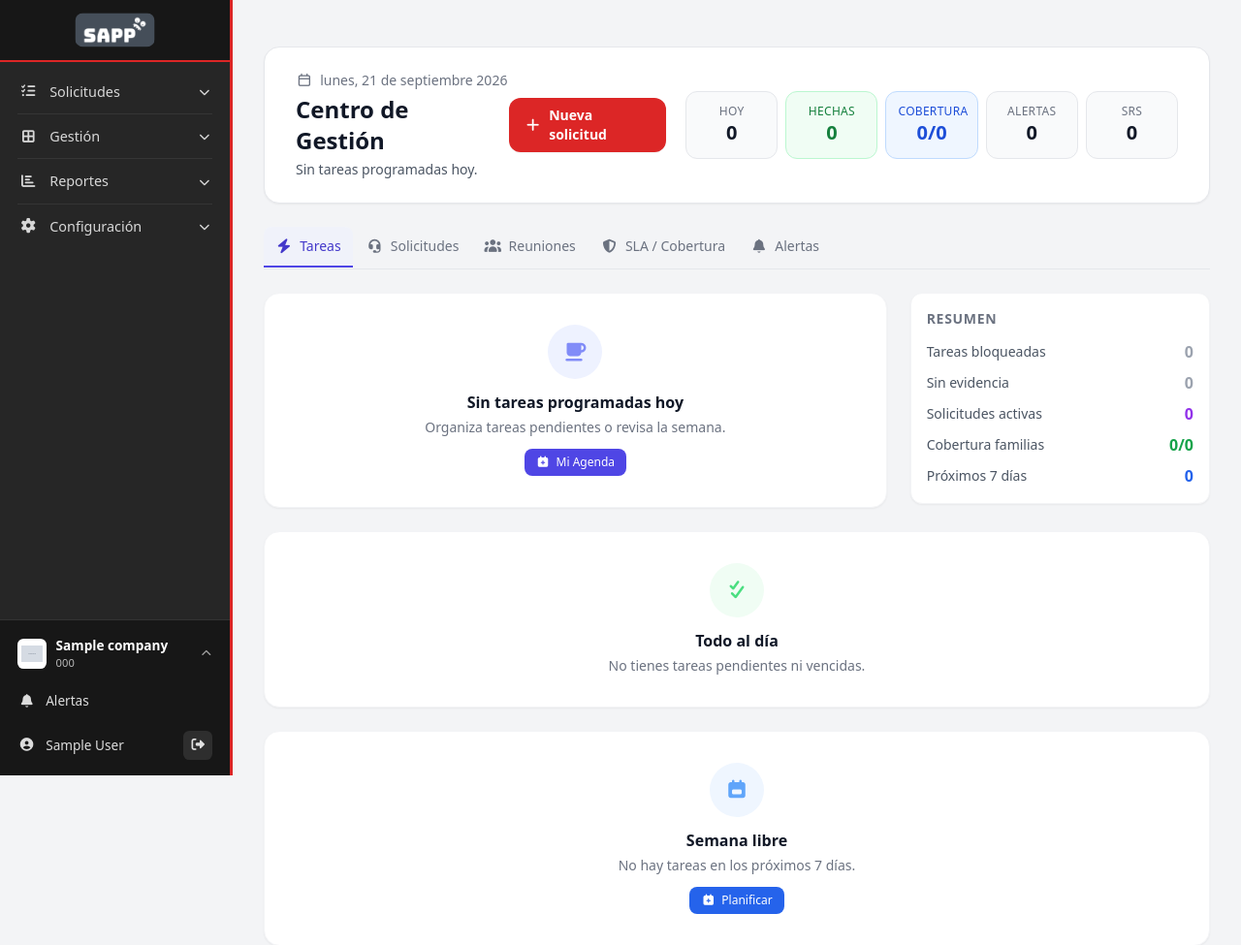
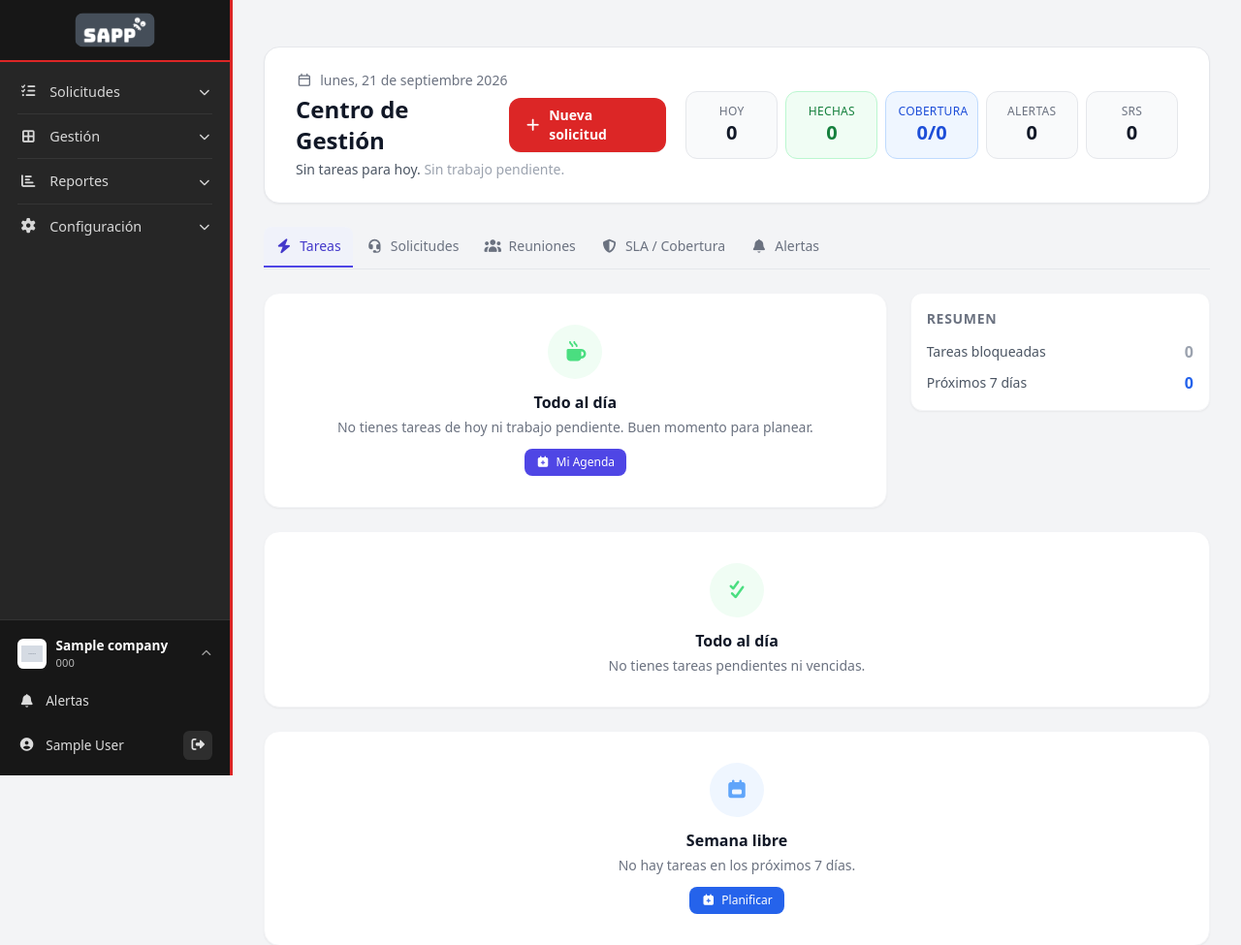
Before and after one commit to WilliamSotaquira/Sapp, a Laravel app: page /inicio in a window 1280 px wide. Shown: the top 975 px of the page at 97% size. Run offline with Laravel 12, Linux system fonts and the light colour scheme; a user stored in the database is signed in; tables that the repository leaves empty hold one stand-in row (values such as "Sample post"); grey boxes marked "Sample" are stand-in pictures; parts of the project's set-up code (start-up, migrations or seed data) failed here and were passed over; some libraries are stand-ins or nearby versions.

Commit message:
fix(inicio): empty state honesto, subtitulo coherente y resumen sin duplicados
La vista Inicio daba falsa calma: mostraba 'Sin tareas hoy' con icono de cafe
mientras habia solicitudes y evidencias pendientes. Ademas repetia metricas.

- Empty state de Tareas: si no hay tareas de hoy pero si hay solicitudes activas,
  evidencias por subir o tareas pendientes/vencidas, lo reconoce y ofrece CTAs
  directos (Ver mis solicitudes / Subir evidencia / Tareas pendientes). Solo
  muestra 'Todo al dia' cuando de verdad no hay nada pendiente.
- Subtitulo de la cabecera: cuando no hay tareas de hoy, refleja el trabajo real
  (solicitudes, evidencias, vencidas en rojo) en vez de 'Sin tareas programadas hoy'.
- Resumen del sidebar: se quitan metricas ya visibles en la cabecera-KPI o en el
  bloque Evidencia (SRs, Cobertura, Sin evidencia); quedan bloqueadas y proximos 7 dias.

Verificado: view:cache OK; suite 1197 passed / 53 failed (baseline intacto).

```diff
--- a/resources/views/my-space/index.blade.php
+++ b/resources/views/my-space/index.blade.php
@@ -38,10 +38,24 @@
                             @if($stats['overdue_tasks'] > 0)
                                 <span class="text-red-600 font-medium">{{ $stats['overdue_tasks'] }} vencida{{ $stats['overdue_tasks'] > 1 ? 's' : '' }}.</span>
                             @endif
-                        @elseif($stats['pending_tasks'] > 0)
-                            {{ $stats['pending_tasks'] }} tareas pendientes por organizar.
                         @else
-                            Sin tareas programadas hoy.
+                            {{-- Sin tareas de hoy: el subtítulo refleja el trabajo pendiente real
+                                 (solicitudes, evidencias, vencidas), coherente con el empty state. --}}
+                            @php
+                                $head = [];
+                                if (($stats['my_srs'] ?? 0) > 0) $head[] = $stats['my_srs'] . ' ' . ($stats['my_srs'] === 1 ? 'solicitud activa' : 'solicitudes activas');
+                                if (($stats['needs_evidence'] ?? 0) > 0) $head[] = $stats['needs_evidence'] . ' ' . ($stats['needs_evidence'] === 1 ? 'evidencia por subir' : 'evidencias por subir');
+                                if (($stats['pending_tasks'] ?? 0) > 0) $head[] = $stats['pending_tasks'] . ' por organizar';
+                            @endphp
+                            Sin tareas para hoy.
+                            @if($stats['overdue_tasks'] > 0)
+                                <span class="text-red-600 font-medium">{{ $stats['overdue_tasks'] }} {{ $stats['overdue_tasks'] === 1 ? 'tarea vencida' : 'tareas vencidas' }}.</span>
+                            @endif
+                            @if(count($head) > 0)
+                                <span class="text-gray-700 font-medium">{{ implode(' · ', $head) }}.</span>
+                            @elseif(($stats['overdue_tasks'] ?? 0) === 0)
+                                <span class="text-gray-400">Sin trabajo pendiente.</span>
+                            @endif
                         @endif
                     </p>
                 </div>
@@ -146,24 +160,67 @@
 
                 {{-- Lista de tareas de hoy --}}
                 @if($todayTasks->isEmpty())
-                    <div class="bg-white rounded-2xl border border-gray-100 shadow-sm p-8 text-center">
-                        <div class="w-14 h-14 mx-auto mb-3 rounded-full bg-indigo-50 flex items-center justify-center">
-                            <i class="fas fa-coffee text-xl text-indigo-400"></i>
+                    @php
+                        // Empty state HONESTO: "sin tareas hoy" no significa "sin trabajo".
+                        // Se reconoce lo que realmente está pendiente (solicitudes activas,
+                        // evidencias por subir, tareas pendientes/vencidas) y se dirige a ello.
+                        $hasPending = ($stats['my_srs'] ?? 0) > 0
+                            || ($stats['needs_evidence'] ?? 0) > 0
+                            || ($stats['pending_tasks'] ?? 0) > 0
+                            || ($stats['overdue_tasks'] ?? 0) > 0;
+                    @endphp
+                    <div class="bg-white rounded-2xl border {{ $hasPending ? 'border-amber-200' : 'border-gray-100' }} shadow-sm p-8 text-center">
+                        <div class="w-14 h-14 mx-auto mb-3 rounded-full {{ $hasPending ? 'bg-amber-50' : 'bg-green-50' }} flex items-center justify-center">
+                            <i class="fas {{ $hasPending ? 'fa-clipboard-check text-amber-500' : 'fa-mug-hot text-green-400' }} text-xl"></i>
                         </div>
-                        <h3 class="text-base font-semibold text-gray-900 mb-1">Sin tareas programadas hoy</h3>
-                        <p class="text-sm text-gray-500 mb-3">Organiza tareas pendientes o revisa la semana.</p>
-                        <div class="flex flex-wrap justify-center gap-2">
+
+                        @if($hasPending)
+                            <h3 class="text-base font-semibold text-gray-900 mb-1">Sin tareas programadas para hoy</h3>
+                            <p class="text-sm text-gray-600 mb-4">
+                                Pero aún tienes trabajo pendiente:
+                                @php
+                                    $bits = [];
+                                    if (($stats['my_srs'] ?? 0) > 0) $bits[] = $stats['my_srs'] . ' ' . ($stats['my_srs'] === 1 ? 'solicitud activa' : 'solicitudes activas');
+                                    if (($stats['needs_evidence'] ?? 0) > 0) $bits[] = $stats['needs_evidence'] . ' ' . ($stats['needs_evidence'] === 1 ? 'evidencia por subir' : 'evidencias por subir');
+                                    if (($stats['overdue_tasks'] ?? 0) > 0) $bits[] = $stats['overdue_tasks'] . ' ' . ($stats['overdue_tasks'] === 1 ? 'tarea vencida' : 'tareas vencidas');
+                                    if (($stats['pending_tasks'] ?? 0) > 0) $bits[] = $stats['pending_tasks'] . ' por organizar';
+                                @endphp
+                                <span class="font-medium text-gray-800">{{ implode(' · ', $bits) }}.</span>
+                            </p>
+                            <div class="flex flex-wrap justify-center gap-2">
+                                @if(($stats['my_srs'] ?? 0) > 0)
+                                    <button type="button" @click="activeTab = 'requests'"
+                                            class="inline-flex items-center gap-1.5 px-3 py-1.5 bg-purple-600 text-white text-xs font-semibold rounded-lg hover:bg-purple-700 transition">
+                                        <i class="fas fa-headset"></i> Ver mis solicitudes ({{ $stats['my_srs'] }})
+                                    </button>
+                                @endif
+                                @if(($stats['needs_evidence'] ?? 0) > 0)
+                                    <button type="button" @click="activeTab = 'today'"
+                                            class="inline-flex items-center gap-1.5 px-3 py-1.5 bg-amber-500 text-white text-xs font-semibold rounded-lg hover:bg-amber-600 transition">
+                                        <i class="fas fa-camera"></i> Subir evidencia ({{ $stats['needs_evidence'] }})
+                                    </button>
+                                @endif
+                                @if(($stats['pending_tasks'] ?? 0) > 0 || ($stats['overdue_tasks'] ?? 0) > 0)
+                                    <a href="#pendientes-tareas" class="inline-flex items-center gap-1.5 px-3 py-1.5 bg-white text-gray-700 text-xs font-medium rounded-lg border border-gray-200 hover:bg-gray-50 transition">
+                                        <i class="fas fa-inbox"></i> Tareas pendientes
+                                    </a>
+                                @endif
+                                @if($currentWorkspace)
+                                    <a href="{{ route('technician-schedule.my-agenda') }}" class="inline-flex items-center gap-1.5 px-3 py-1.5 bg-white text-indigo-700 text-xs font-medium rounded-lg border border-indigo-200 hover:bg-indigo-50 transition">
+                                        <i class="fas fa-calendar-plus"></i> Mi Agenda
+                                    </a>
+                                @endif
+                            </div>
+                        @else
+                            {{-- Aquí sí es honesto el descanso: no hay nada pendiente. --}}
+                            <h3 class="text-base font-semibold text-gray-900 mb-1">Todo al día</h3>
+                            <p class="text-sm text-gray-500 mb-3">No tienes tareas de hoy ni trabajo pendiente. Buen momento para planear.</p>
                             @if($currentWorkspace)
                                 <a href="{{ route('technician-schedule.my-agenda') }}" class="inline-flex items-center gap-1.5 px-3 py-1.5 bg-indigo-600 text-white text-xs font-medium rounded-lg hover:bg-indigo-700 transition">
                                     <i class="fas fa-calendar-plus"></i> Mi Agenda
                                 </a>
                             @endif
-                            @if($stats['pending_tasks'] > 0)
-                                <a href="#pendientes-tareas" class="inline-flex items-center gap-1.5 px-3 py-1.5 bg-amber-50 text-amber-700 text-xs font-medium rounded-lg border border-amber-200 hover:bg-amber-100 transition">
-                                    <i class="fas fa-inbox"></i> {{ $stats['pending_tasks'] }} pendientes
-                                </a>
-                            @endif
-                        </div>
+                        @endif
                     </div>
                 @else
                     <div class="space-y-2">
@@ -198,25 +255,15 @@
                     </div>
                 @endif
 
-                {{-- Resumen rápido --}}
+                {{-- Resumen rápido: solo métricas que NO están ya en la cabecera-KPI
+                     (Hoy/Hechas/Cobertura/Alertas/SRs) ni en el bloque "Evidencia
+                     pendiente". Se evita repetir SRs, Cobertura y Sin evidencia. --}}
                 <div class="bg-white rounded-xl border border-gray-100 shadow-sm p-4">
                     <h3 class="text-sm font-semibold text-gray-500 uppercase tracking-wider mb-3">Resumen</h3>
                     <dl class="space-y-2">
                         <div class="flex justify-between items-center">
                             <dt class="text-sm text-gray-600">Tareas bloqueadas</dt>
                             <dd class="text-base font-bold {{ $stats['blocked_tasks'] > 0 ? 'text-red-600' : 'text-gray-400' }}">{{ $stats['blocked_tasks'] }}</dd>
-                        </div>
-                        <div class="flex justify-between items-center">
-                            <dt class="text-sm text-gray-600">Sin evidencia</dt>
-                            <dd class="text-base font-bold {{ $stats['needs_evidence'] > 0 ? 'text-amber-600' : 'text-gray-400' }}">{{ $stats['needs_evidence'] }}</dd>
-                        </div>
-                        <div class="flex justify-between items-center">
-                            <dt class="text-sm text-gray-600">Solicitudes activas</dt>
-                            <dd class="text-base font-bold text-purple-600">{{ $stats['my_srs'] }}</dd>
-                        </div>
-                        <div class="flex justify-between items-center">
-                            <dt class="text-sm text-gray-600">Cobertura familias</dt>
-                            <dd class="text-base font-bold {{ $stats['at_risk_families'] > 0 ? 'text-red-600' : 'text-green-600' }}">{{ $coverageGlobal['covered_families'] }}/{{ $coverageGlobal['total_families'] }}</dd>
                         </div>
                         <div class="flex justify-between items-center">
                             <dt class="text-sm text-gray-600">Próximos 7 días</dt>
```
